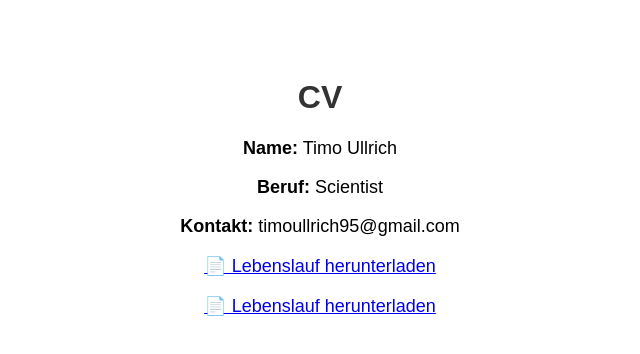
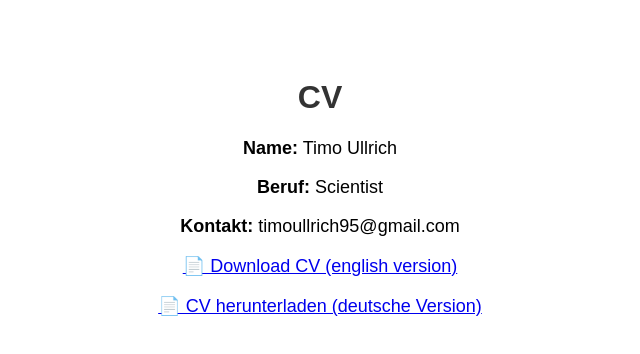
Before and after one commit to timu95/CV_TU, a plain HTML site: page index.html in a window 1280 px wide. Shown: the whole page, without its empty margins (320-960 px from the left). Drawn offline with Linux system fonts and the light colour scheme.

Commit message:
Update index.html

```diff
--- a/index.html
+++ b/index.html
@@ -15,7 +15,7 @@
     <p><strong>Name:</strong> Timo Ullrich</p>
     <p><strong>Beruf:</strong> Scientist</p>
     <p><strong>Kontakt:</strong> timoullrich95@gmail.com</p>
-    <p><a href="CV_TU_english.pdf" download>📄 Lebenslauf herunterladen</a></p>
-    <p><a href="CV_TU_deutsch.pdf" download>📄 Lebenslauf herunterladen</a></p>
+    <p><a href="CV_TU_english.pdf" download>📄 Download CV (english version)</a></p>
+    <p><a href="CV_TU_deutsch.pdf" download>📄 CV herunterladen (deutsche Version)</a></p>
 </body>
 </html>
```
